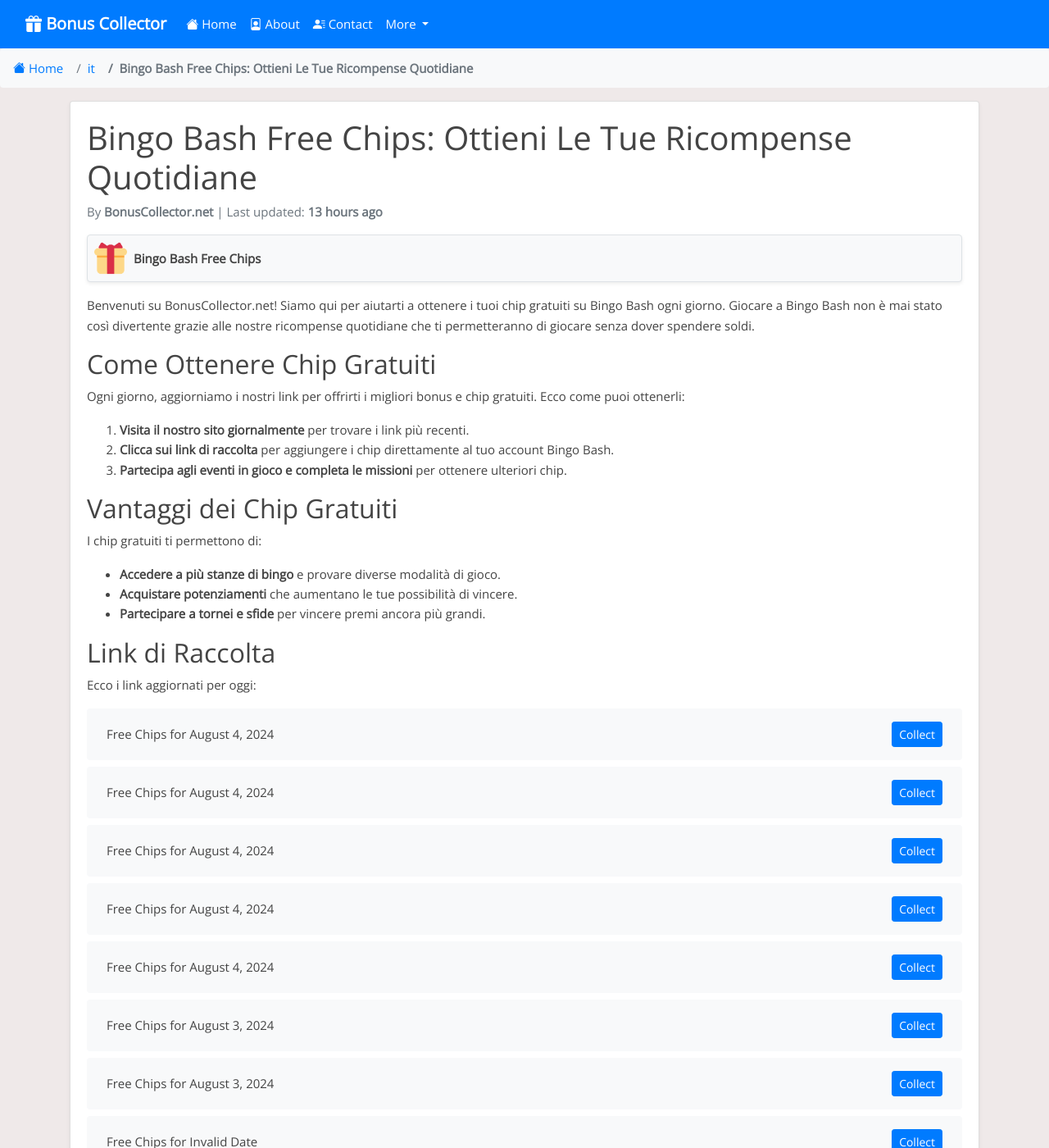
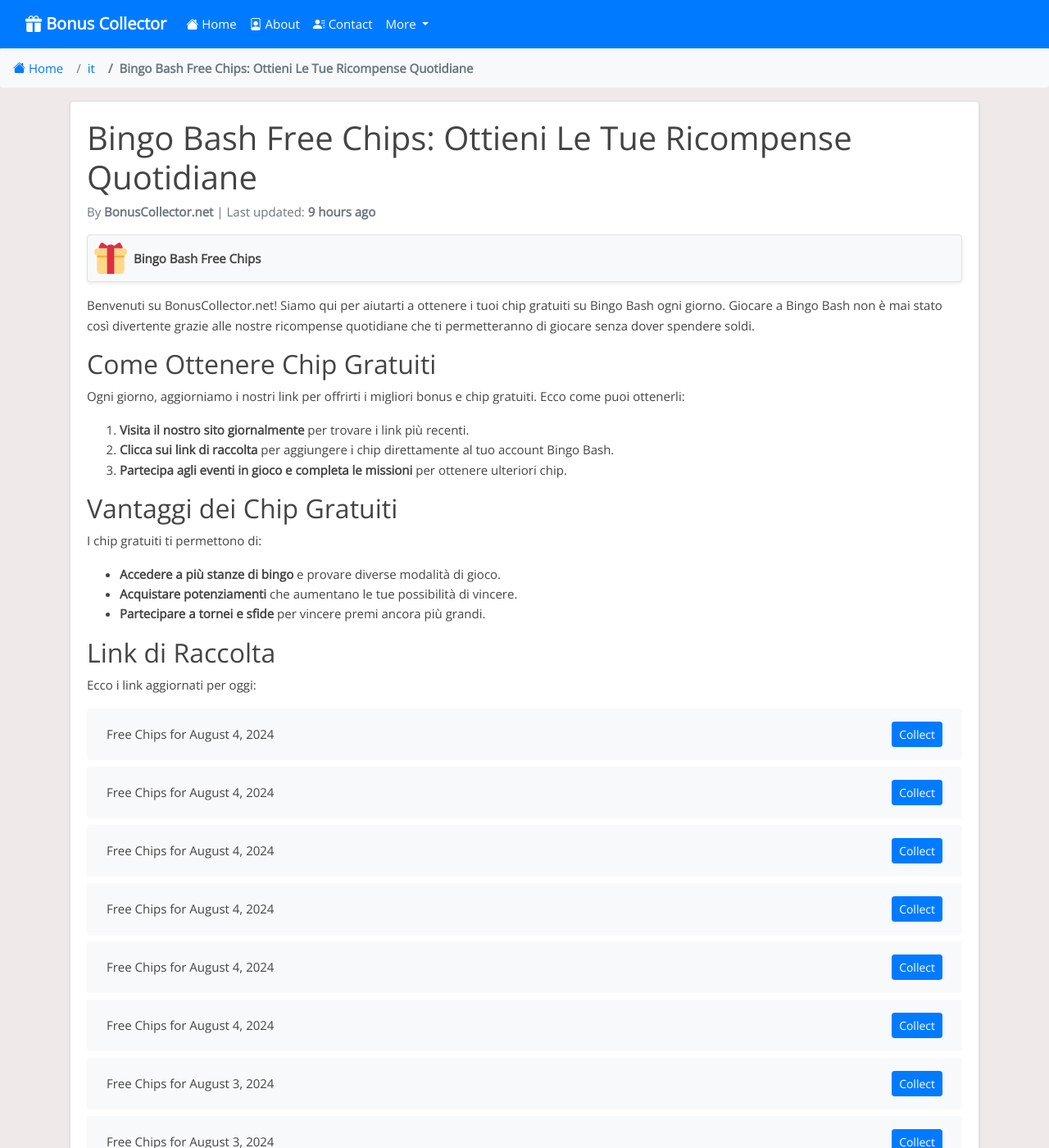
Before and after one commit to Prollad99/bs-net, a Jekyll site: the page built from it/_posts/2024-07-23-bingo-bash.md, in a window 1280 px wide and 1400 px high. Shown: the whole window at 82% size. Built offline with Jekyll 4.4.1, drawn with Linux system fonts in a browser that asks for light colours; nearby versions of some CDN libraries; comment, search, counter and statistics services are not loaded.

Commit message:
Update bingo-bash reward links and last modified date

```diff
--- a/_data/include_files.yml
+++ b/_data/include_files.yml
@@ -8,7 +8,7 @@
   last_modified: 2024-08-04 06:36:48
 
 bingo-bash.html:
-  last_modified: 2024-08-04 13:30:56
+  last_modified: 2024-08-04 18:07:49
 
 house-of-fun.html:
   last_modified: 2024-08-04 06:23:53
--- a/_includes/bingo-bash.html
+++ b/_includes/bingo-bash.html
@@ -1,4 +1,8 @@
 <ul class="list-group mt-3 mb-4">
+  <li class="list-group-item d-flex justify-content-between align-items-center">
+    <span>Free Chips for August 4, 2024</span>
+    <a href="https://bingo.bitrhymes.com/apps/bingo/facebook/app/ads/viral.php?device=androidp&hash=aea579716829582980851fda0f5f75d1&fr_id=&time=&type=erv2&item_id=0&verify=&ptyp=IG&ctyp=BINIGST20240804&se=&yahoo_id=&ref=viral&us_type=eyJzdCI6MTcyMjcxODgwMCwiZXQiOjE3MjI5NzgwMDAsInJuIjoyMDEsInJ3ZCI6eyJjaGlwcyI6OH19&rc=&ref=viral&ref_2=na&ref_3=na&ptyp=IG&ctyp=BINIGST20240804" class="btn btn-primary btn-sm">Collect</a>
+  </li>
   <li class="list-group-item d-flex justify-content-between align-items-center">
     <span>Free Chips for August 4, 2024</span>
     <a href="http://scrb.ly/4byKLH1" class="btn btn-primary btn-sm">Collect</a>
@@ -395,8 +399,4 @@
     <span>Free Chips for Invalid Date</span>
     <a href="https://bingo.bitrhymes.com/apps/bingo/facebook/app/ads/viral.php?device=androidp&hash=174a8b6739beb12b19f038f0916618a1&fr_id=&time=&type=OTR&item_id=0&verify=&ptyp=bot&ctyp=pab1&se=&yahoo_id=&ref=viral&us_type=&rc=eyJzdCI6MTcyMTI4NzA1MCwiZXQiOjE3MjEzNTkwNTAsInJuIjozNzIsInJ3ZCI6eyJjaGlwcyI6NH0sIm1faWQiOiI2NDM2MjgzOTI2NDI0NDQ0Iiwic3JjIjoiY2hhdGZ1ZWwifQ%3D%3D&ref=viral&ref_2=na&ref_3=na&ptyp=bot&ctyp=pab1" class="btn btn-primary btn-sm">Collect</a>
   </li>
-  <li class="list-group-item d-flex justify-content-between align-items-center">
-    <span>Free Chips for Invalid Date</span>
-    <a href="https://bingo.bitrhymes.com/apps/bingo/facebook/app/ads/viral.php?device=androidp&hash=b614649beac25889b3f48e3eed8fa382&fr_id=&time=&type=OTR&item_id=0&verify=&ptyp=bot&ctyp=&se=&yahoo_id=&ref=viral&us_type=&rc=eyJzdCI6MTcyMTI4NzA4MywiZXQiOjE3MjEzNTkwODMsInJuIjo1NjMsInJ3ZCI6eyJjaGlwcyI6OH0sIm1faWQiOiI2NDM2MjgzOTI2NDI0NDQ0Iiwic3JjIjoiY2hhdGZ1ZWwifQ%3D%3D&ref=viral&ref_2=na&ref_3=na&ptyp=bot&ctyp=na" class="btn btn-primary btn-sm">Collect</a>
-  </li>
 </ul>
```
Also changed, not shown: links-json/bingo-bash.json (+4 -3 lines).
